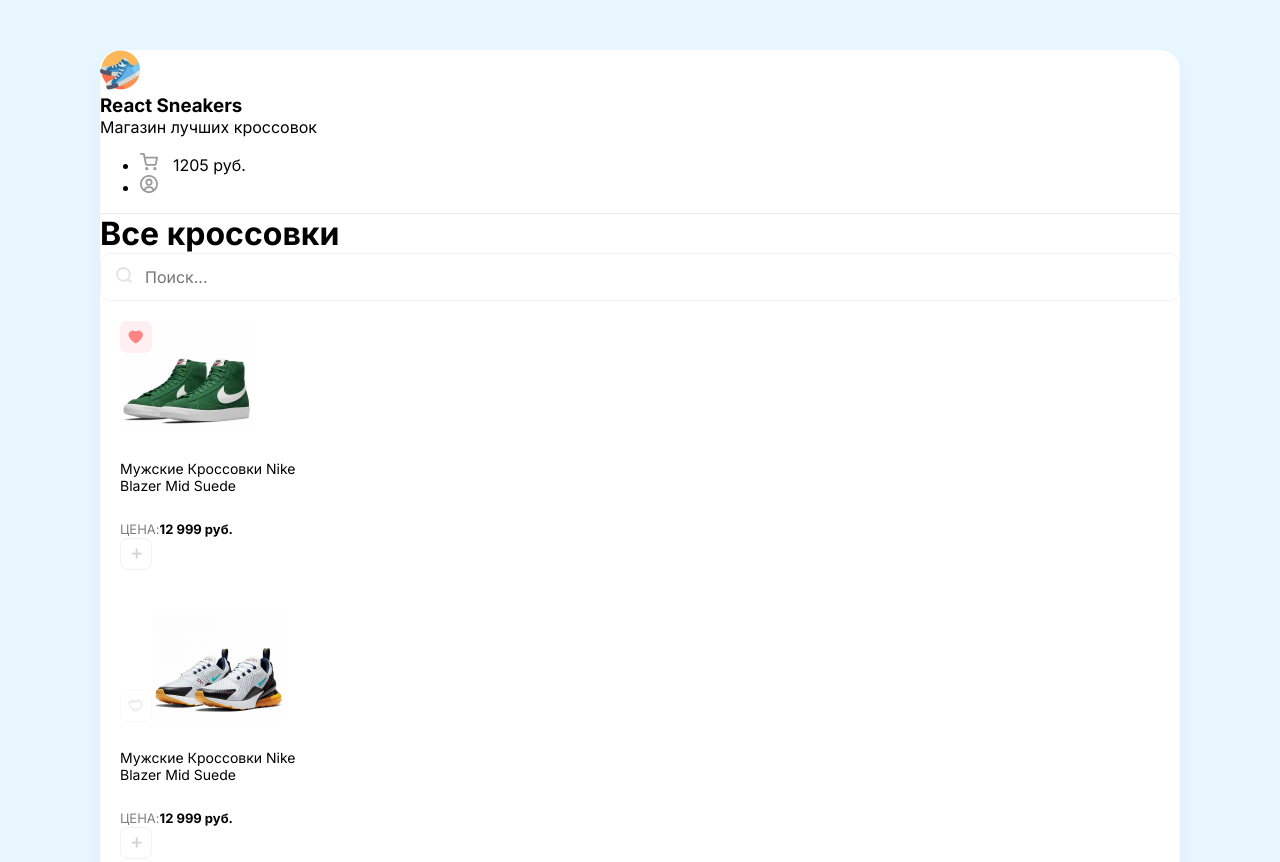
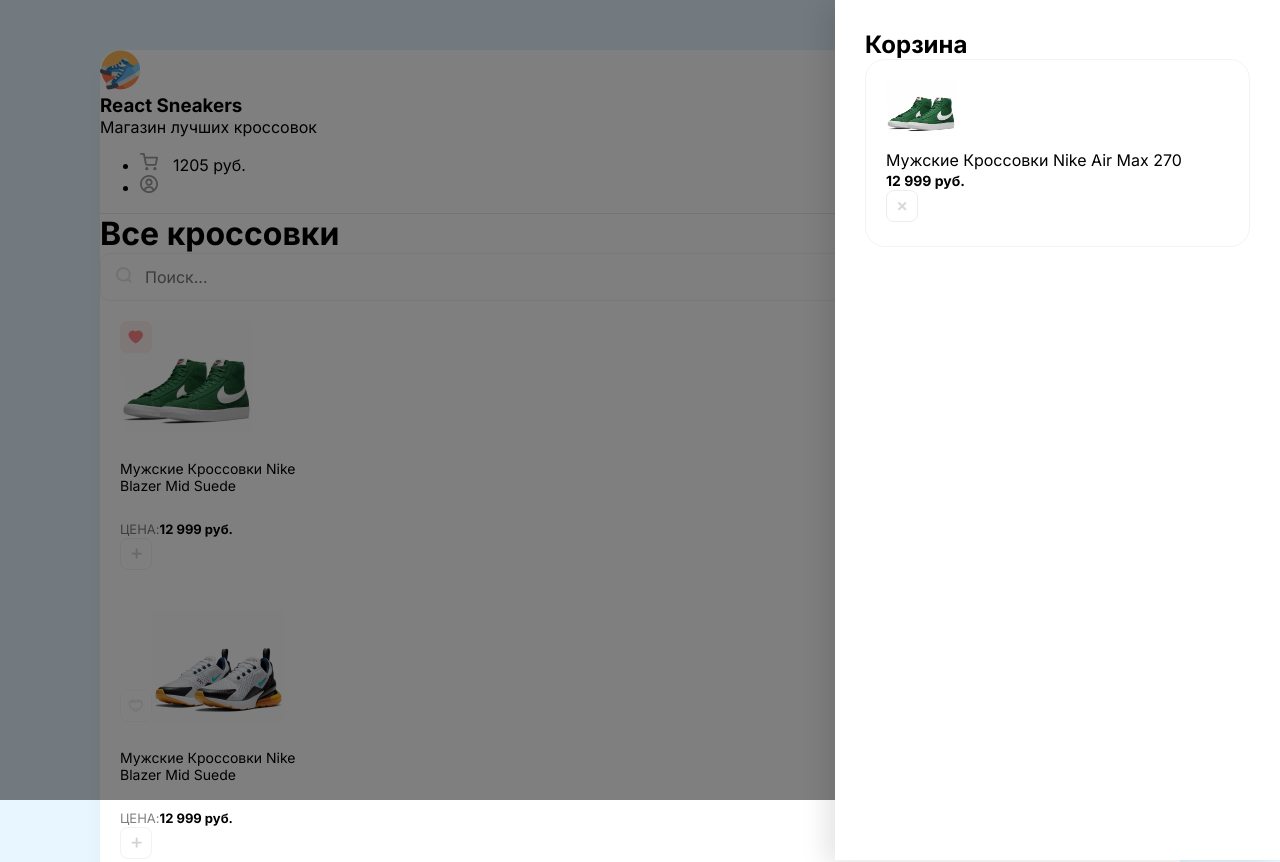
Before and after one commit to Voleidol/React-Sneakers, a React (Create React App) app: page / in a window 1280 px wide. Shown: the top 862 px of the page. Built offline with nearby package versions, Linux system fonts and the light colour scheme.

Commit message:
add styles cart

```diff
--- a/src/App.js
+++ b/src/App.js
@@ -2,8 +2,25 @@
   return (
     <div className="wrapper clear">
 
-      <div className="drawer">
+      <div className="overlay">
+        <div className="drawer">
+          <h2>Корзина</h2>
 
+          <div className="cartItem d-flex align-center">
+
+            <div style={{backgroundImage: 'url(/img/sneakers/1.jpg)'}} className="cartItemImg">
+
+            </div>
+
+            <div className="mr-20 flex">
+              <p className="mb-5">Мужские Кроссовки Nike Air Max 270</p>
+              <b>12 999 руб.</b>
+            </div>
+
+            <img className="removeBtn" src="/icons/Remove.svg" alt="Remove" />
+          </div>
+
+        </div>
       </div>
 
       <header className="d-flex justify-between align-center p-40">
--- a/src/index.scss
+++ b/src/index.scss
@@ -93,10 +93,61 @@
   }
 }
 
+.overlay {
+  position: absolute;
+  left: 0;
+  top: 0;
+  width: 100%;
+  height: 100%;
+  background-color: rgba(0, 0, 0, 0.5);
+  z-index: 1;
+}
+
 .drawer {
   position: absolute;
   width: 385px;
+  height: 100%;
   right: 0;
   background: #FFFFFF;
   box-shadow: -10px 4px 24px rgba(0, 0, 0, 0.1);
+  padding: 30px;
+
+  h2 {
+    margin: 0;
+  }
 }
+
+.cartItem {
+  border: 1px solid #f3f3f3;
+  border-radius: 20px;
+  overflow: hidden;
+  padding: 20px;
+
+  .cartItemImg {
+    height: 70px;
+    width: 70px;
+    background-size: contain;
+    background-position: 0 -3px;
+    background-repeat: no-repeat;
+    margin-right: 20px;
+  }
+
+  p {
+    font-size: 16px;
+    margin: 0;
+  }
+
+  b {
+    font-size: 14px;
+  }
+
+  .removeBtn {
+    opacity: 0.5;
+    cursor: pointer;
+    transition: opacity 0.15s ease-in-out;
+
+    &:hover {
+      opacity: 1;
+    }
+  }
+}
```
Also changed, not shown: public/icons/Remove.svg (added).
